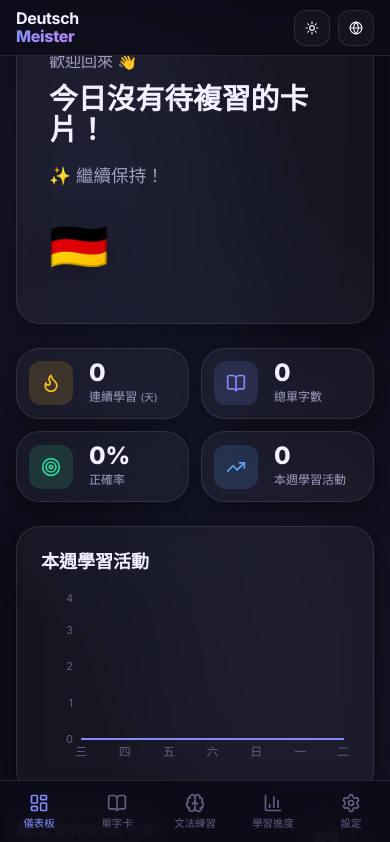
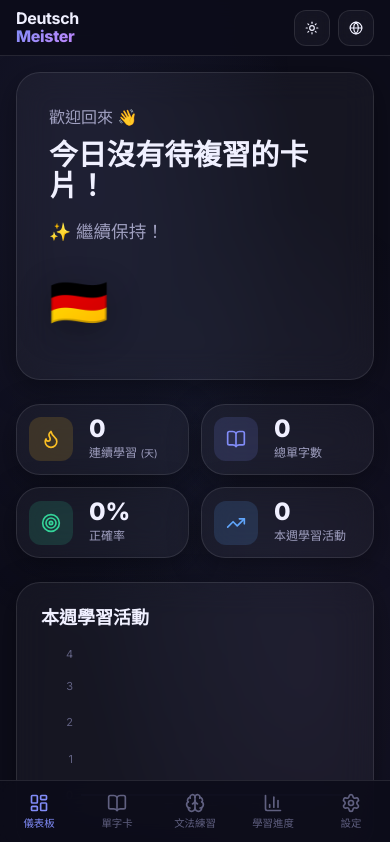
Before and after one commit to Nicole5252/deutschmeister, a React (Vite) app: page / in a window 390 px wide. Shown: the top 842 px of the page. Built offline with nearby package versions, Linux system fonts and the light colour scheme; a web font is replaced by a local one.

Commit message:
fix: adjust mobile layout main content top padding to prevent header overlap

```diff
--- a/src/components/Layout.css
+++ b/src/components/Layout.css
@@ -156,6 +156,6 @@
 
 @media (max-width: 768px) {
   .main-content {
-    padding-top: calc(56px + 16px);
+    padding-top: calc(56px + 16px) !important;
   }
 }
--- a/src/index.css
+++ b/src/index.css
@@ -604,6 +604,7 @@ h1, h2, h3, h4, h5, h6 {
   .main-content {
     margin-left: 0;
     padding: var(--space-4);
+    padding-top: calc(56px + var(--space-4));
     padding-bottom: 80px;
   }
 
```
